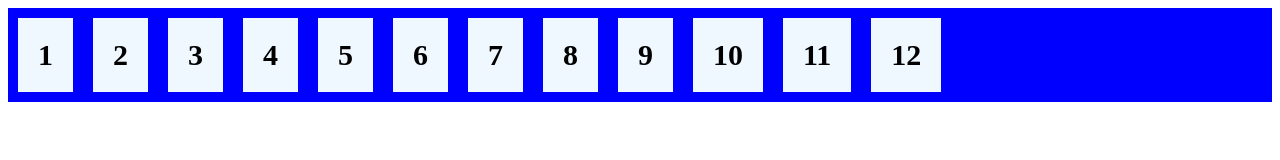
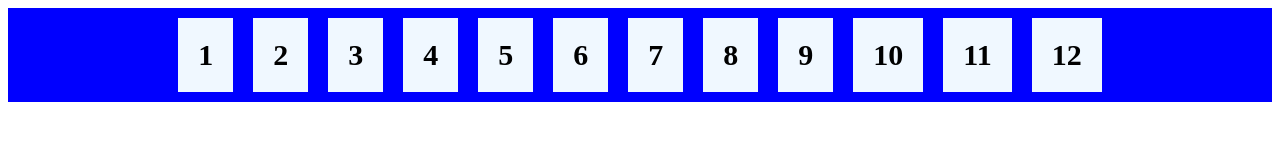
Before and after one commit to uzzal71/html-css-design, a plain HTML site: page flex/index.html in a window 1280 px wide. Drawn offline with Linux system fonts and the light colour scheme.

Commit message:
css flex

```diff
--- a/flex/style.css
+++ b/flex/style.css
@@ -1,7 +1,7 @@
 .flex-container1 {
   background-color: blue;
   display: flex;
-  align-content: flex-end;
+  justify-content: center;
 }
 
 .flex-container1 > div {
```
